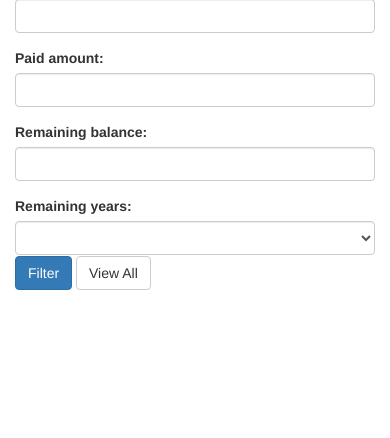
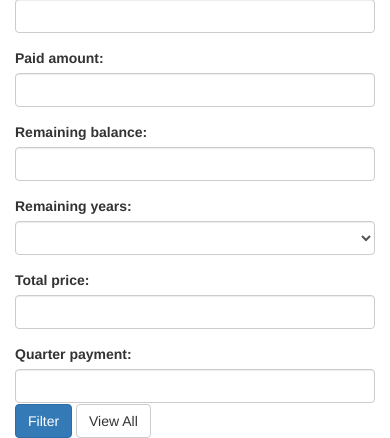
Before and after one commit to seniorweb0417/gmap_v3_webapp, a CodeIgniter app: page /gmap/ in a window 390 px wide. Shown: the part 1218-1656 px from the top of the page. Before the commit the page ends 1508 px from the top, so only its background shows below. Run offline with CodeIgniter, Linux system fonts and the light colour scheme; data that the repository does not hold is empty; some libraries are stand-ins or nearby versions.

Commit message:
add two fields

```diff
--- a/application/controllers/Landing.php
+++ b/application/controllers/Landing.php
@@ -35,6 +35,9 @@ class Landing extends CI_Controller {
         $f_paid_amount = $this->input->get('f_paid_amount');
         $f_remaining_balance = $this->input->get('f_remaining_balance');
         $f_remaining_years = $this->input->get('f_remaining_years');
+        $f_total_price = $this->input->get('f_total_price');
+        $f_remaining_years = $this->input->get('f_remaining_years');
+        $f_quarter_payment = $this->input->get('f_quarter_payment');
 
         $data = array(
             'f_usrname' => $f_usrname,
@@ -48,8 +51,10 @@ class Landing extends CI_Controller {
             'f_over' => $f_over,
             'f_paid_amount' => $f_paid_amount,
             'f_remaining_balance' => $f_remaining_balance,
-            'f_remaining_years' => $f_remaining_years
-            );
+            'f_remaining_years' => $f_remaining_years,
+            'f_total_price' => $f_total_price,
+            'f_quarter_payment' => $f_quarter_payment
+        );
 
 		$this->load->view('Landing', $data);
 	}
@@ -69,10 +74,12 @@ class Landing extends CI_Controller {
         $paid_amount = $this->input->post('paid_amount');
         $remaining_balance = $this->input->post('remaining_balance');
         $remaining_years = $this->input->post('remaining_years');
+        $total_price = $this->input->post('total_price');
+        $quarter_payment = $this->input->post('quarter_payment');
         $notes = $this->input->post('notes');
 
         echo $this->Marker_model->saveMarker($username, $type, $lat, $lng, $phase, $subphase, $building, $apt, $floor,
-        $elevator, $over, $paid_amount, $remaining_balance, $remaining_years, $notes);
+        $elevator, $over, $paid_amount, $remaining_balance, $remaining_years, $total_price, $quarter_payment, $notes);
     }
 
     public function loadMarker() {
@@ -88,8 +95,10 @@ class Landing extends CI_Controller {
         $paid_amount = $this->input->post('paid_amount');
         $remaining_balance = $this->input->post('remaining_balance');
         $remaining_years = $this->input->post('remaining_years');
+        $total_price = $this->input->post('total_price');
+        $quarter_payment = $this->input->post('quarter_payment');
 
         echo json_encode($this->Marker_model->loadMarker($username, $type, $phase, $subphase, $building, $apt, $floor,
-        $elevator, $over, $paid_amount, $remaining_balance, $remaining_years));
+        $elevator, $over, $paid_amount, $remaining_balance, $remaining_years, $total_price, $quarter_payment));
     }
 }
--- a/application/models/marker_model.php
+++ b/application/models/marker_model.php
@@ -6,7 +6,7 @@ class Marker_model extends CI_Model {
     public $date;
 
     public function saveMarker($username, $type, $lat, $lng, $phase, $subphase, $building, $apt, $floor,
-        $elevator, $over, $paid_amount, $remaining_balance, $remaining_years, $notes) {
+        $elevator, $over, $paid_amount, $remaining_balance, $remaining_years, $total_price, $quarter_payment, $notes) {
         $data = array(
             'username' => $username,
             'type' => $type,
@@ -22,6 +22,8 @@ class Marker_model extends CI_Model {
             'paid_amount' => $paid_amount,
             'remaining_balance' => $remaining_balance,
             'remaining_years' => $remaining_years,
+            'total_price' => $total_price,
+            'quarter_payment' => $quarter_payment,
             'notes' => $notes
         );
 
@@ -29,7 +31,7 @@ class Marker_model extends CI_Model {
     }
 
     public function loadMarker($username, $type, $phase, $subphase, $building, $apt, $floor,
-        $elevator, $over, $paid_amount, $remaining_balance, $remaining_years) {
+        $elevator, $over, $paid_amount, $remaining_balance, $remaining_years, $total_price, $quarter_payment) {
         $ret = array();
 
         if ($username != '') $this->db->like('username', $username);
@@ -44,6 +46,8 @@ class Marker_model extends CI_Model {
         if ($paid_amount != '') $this->db->like('paid_amount', $paid_amount);
         if ($remaining_balance != '') $this->db->like('remaining_balance', $remaining_balance);
         if ($remaining_years != '') $this->db->like('remaining_years', $remaining_years);
+        if ($total_price != '') $this->db->like('total_price', $total_price);
+        if ($quarter_payment != '') $this->db->like('quarter_payment', $quarter_payment);
 
         $query = $this->db->get($this->tbl);
         foreach ($query->result_array() as $row) {
--- a/application/views/Landing.php
+++ b/application/views/Landing.php
@@ -98,6 +98,14 @@
                         <option value="Five" <?php echo ($f_remaining_years == 'Five') ? 'selected' : '' ?>>Five</option>
                     </select>
                 </div>
+                <div class="form-group">
+                    <label for="f_remaining_balance">Total price:</label>
+                    <input type="text" class="form-control" id="f_total_price" name="f_total_price" value="<?php echo $f_total_price; ?>">
+                </div>
+                <div class="form-group">
+                    <label for="f_remaining_balance">Quarter payment:</label>
+                    <input type="text" class="form-control" id="f_quarter_payment" name="f_quarter_payment" value="<?php echo $f_quarter_payment; ?>">
+                </div>
                 <button type="submit" class="btn btn-primary">Filter</button>
                 <button type="button" class="btn btn-default" onClick="showAll();">View All</button>
             </form>
@@ -219,10 +239,27 @@
                                         </select>
                                     </div>
                                 </div>
+                            </div>
                             <div class="form-group">
-                                <label class="control-label col-sm-3" for="notes"> Notes</label>
-                                <div class="col-sm-9">
-                                    <input type="text" class="form-control" id="notes">
+                                <div class="col-sm-6">
+                                    <label class="control-label col-sm-4" for="total_price"> Total price</label>
+                                    <div class="col-sm-8">
+                                        <input type="text" class="form-control" id="total_price">
+                                    </div>
+                                </div>
+                                <div class="col-sm-6">
+                                    <label class="control-label col-sm-4" for="quarter_payment"> Quarter payment</label>
+                                    <div class="col-sm-8">
+                                        <input type="text" class="form-control" id="quarter_payment">
+                                    </div>
+                                </div>
+                            </div>
+                            <div class="form-group">
+                                <div class="col-sm-12">
+                                    <label class="control-label col-sm-2" for="notes"> Notes</label>
+                                    <div class="col-sm-10">
+                                        <textarea type="text" class="form-control" id="notes"></textarea>
+                                    </div>
                                 </div>
                             </div>
                         </form>
--- a/assets/js/gmap.js
+++ b/assets/js/gmap.js
@@ -15,7 +15,7 @@ function initialize() {
     google.maps.event.addListener(map, 'click', function(event) {
     //   document.getElementById("lat").value = event.latLng.lat();
     //   document.getElementById("long").value = event.latLng.lng();
-
+      hideMarkers();
       showmodal(event.latLng.lat(), event.latLng.lng());
     });
 
@@ -34,7 +34,9 @@ function initialize() {
             over: $('#f_over').val(),
             paid_amount: $('#f_paid_amount').val(),
             remaining_balance: $('#f_remaining_balance').val(),
-            remaining_years: $('#f_remaining_years').val()
+            remaining_years: $('#f_remaining_years').val(),
+            total_price: $('#f_total_price').val(),
+            quarter_payment: $('#f_quarter_payment').val(),
         },
         success: function(result) {
             var res = JSON.parse(result);
@@ -57,6 +59,8 @@ function initialize() {
                     paid_amount: res[i]['paid_amount'],
                     remaining_balance: res[i]['remaining_balance'],
                     remaining_years: res[i]['remaining_years'],
+                    total_price: res[i]['total_price'],
+                    quarter_payment: res[i]['quarter_payment'],
                     notes: res[i]['notes']
                 });
 
@@ -77,16 +81,10 @@ function initialize() {
                 content += '<div>Paid amount: ' + res[i]['paid_amount'] + '</div>';
                 content += '<div>Remaining balance: ' + res[i]['remaining_balance'] + '</div>';
                 content += '<div>Remaining years: ' + res[i]['remaining_years'] + '</div>';
+                content += '<div>Total price: ' + $('#total_price').val() + '</div>';
+                content += '<div>Quarter payment: ' + $('#quarter_payment').val() + '</div>';
                 content += '<div>Notes: ' + res[i]['notes'] + '</div>';
 
-                // var infowindow = new google.maps.InfoWindow();
-
-                // google.maps.event.addListener(marker, 'click', (function(marker, content, infowindow) {
-                //     return function() {
-                //         infowindow.setContent(content);
-                //         infowindow.open(map, marker);
-                //     }
-                // })(marker, content, infowindow));
                 placeInfoWindow(marker, content);
             }
 
@@ -99,15 +97,19 @@ function placeInfoWindow(marker, content) {
 
     google.maps.event.addListener(marker, 'click', (function(marker, content, infowindow) {
         return function() {
-            for (var i = 0; i < infos.length; i++) {
-                infos[i].close();
-            }
+            hideMarkers();
 
             infowindow.setContent(content);
             infowindow.open(map, marker);
             infos.push(infowindow);
         }
     })(marker, content, infowindow));
+}
+
+function hideMarkers() {
+    for (var i = 0; i < infos.length; i++) {
+        infos[i].close();
+    }
 }
 
 function showmodal(lat, lng) {
@@ -151,6 +153,8 @@ function saveMarker() {
         paid_amount: $('#paid_amount').val(),
         remaining_balance: $('#remaining_balance').val(),
         remaining_years: $('#remaining_years').val(),
+        total_price: $('#total_price').val(),
+        quarter_payment: $('#quarter_payment').val(),
         notes: $('#notes').val()
     });
 
@@ -172,6 +176,8 @@ function saveMarker() {
             paid_amount: $('#paid_amount').val(),
             remaining_balance: $('#remaining_balance').val(),
             remaining_years: $('#remaining_years').val(),
+            total_price: $('#total_price').val(),
+            quarter_payment: $('#quarter_payment').val(),
             notes: $('#notes').val()
         },
         success: function(result) {
@@ -192,6 +198,8 @@ function saveMarker() {
             content += '<div>Paid amount: ' + $('#paid_amount').val() + '</div>';
             content += '<div>Remaining balance: ' + $('#remaining_balance').val() + '</div>';
             content += '<div>Remaining years: ' + $('#remaining_years').val() + '</div>';
+            content += '<div>Total price: ' + $('#total_price').val() + '</div>';
+            content += '<div>Quarter payment: ' + $('#quarter_payment').val() + '</div>';
             content += '<div>Notes: ' + $('#notes').val() + '</div>';
 
             placeInfoWindow(marker, content);
```
Also changed, not shown: other parts of application/views/Landing.php (+42 -30 lines). Lines whose indentation alone changed are shown as unchanged.
